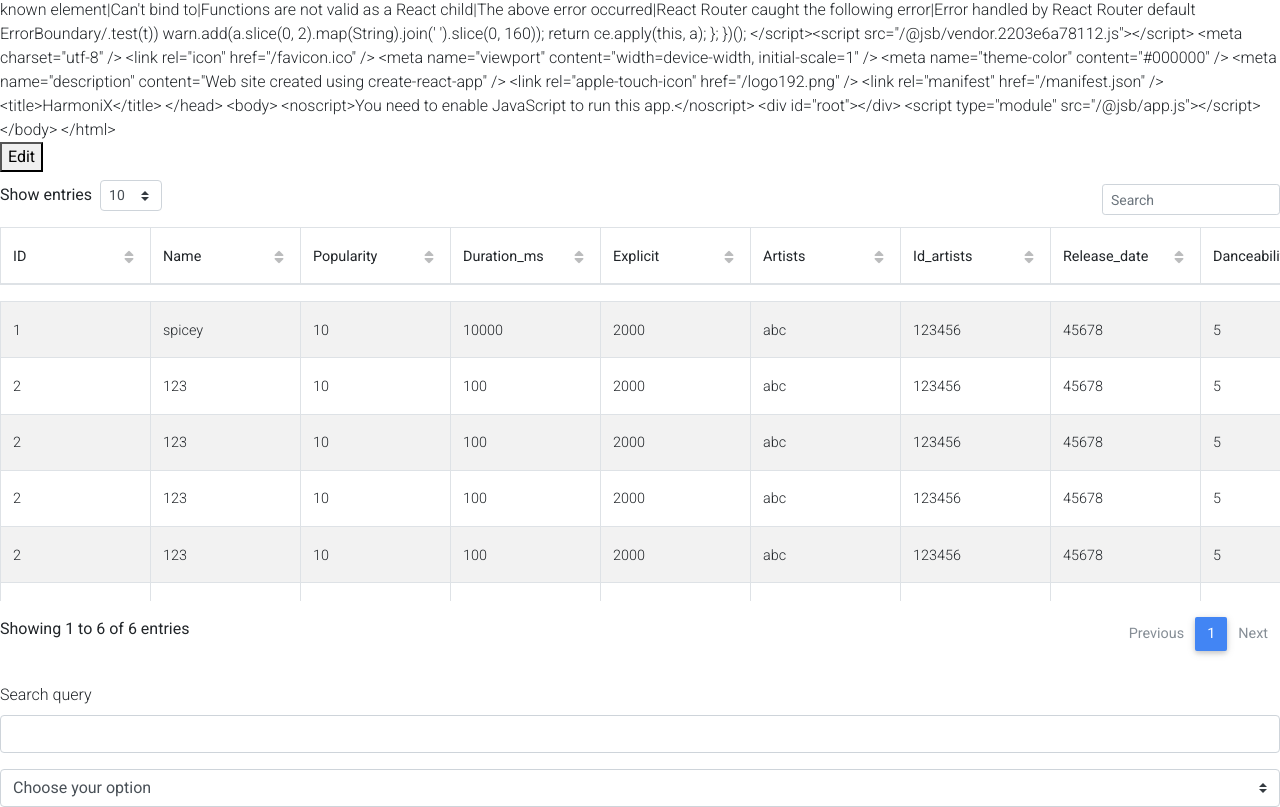
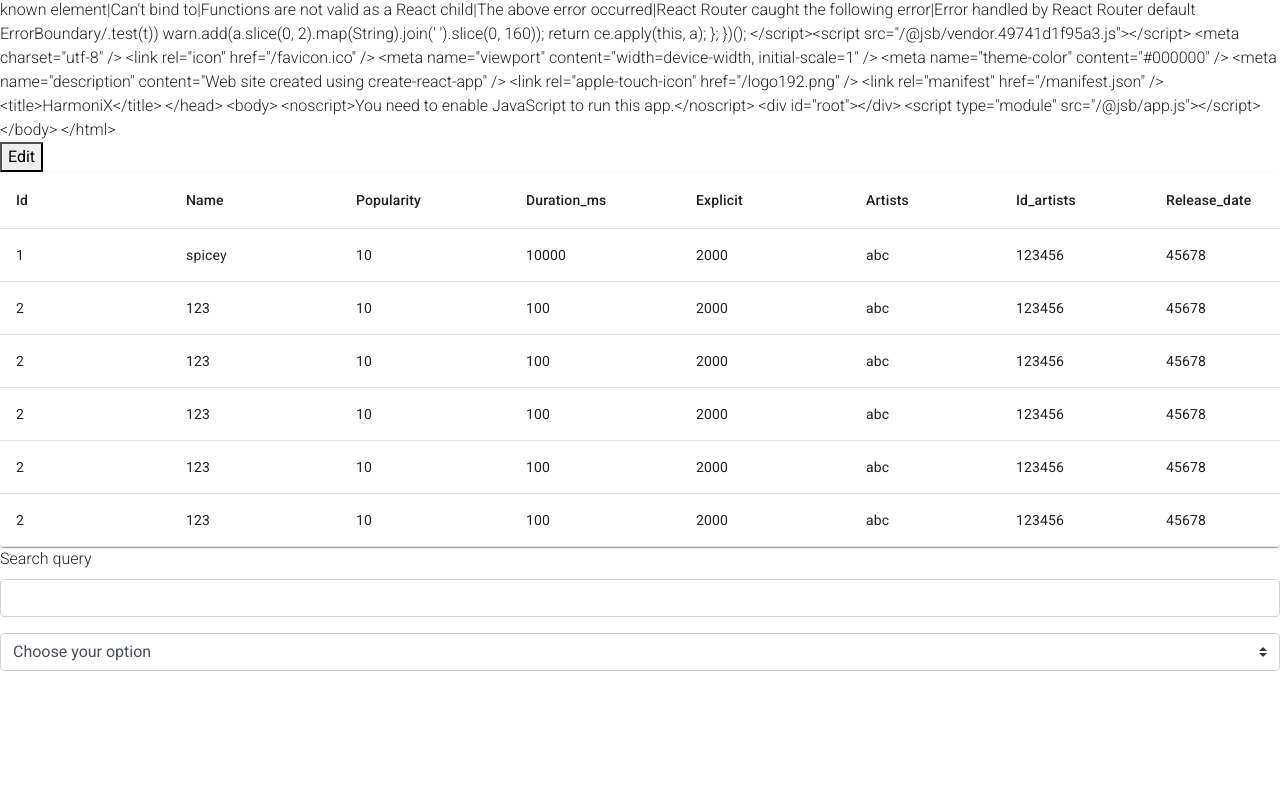
Before and after one commit to borozcod/HarmoniX, a React (Create React App) app in the folder client/: page / in a window 1280 px wide. Shown: the part 3130-3937 px from the top of the page. After the commit the page ends 3801 px from the top, so only its background shows below. Built offline with nearby package versions, Linux system fonts and the light colour scheme.

Commit message:
changed to new table

```diff
--- a/client/package.json
+++ b/client/package.json
@@ -3,6 +3,9 @@
   "version": "0.1.0",
   "private": true,
   "dependencies": {
+    "@emotion/react": "^11.9.0",
+    "@emotion/styled": "^11.8.1",
+    "@mui/material": "^5.6.2",
     "@testing-library/jest-dom": "^5.16.4",
     "@testing-library/react": "^12.1.4",
     "@testing-library/user-event": "^13.5.0",
--- a/client/src/components/Table.js
+++ b/client/src/components/Table.js
@@ -1,19 +1,27 @@
 import React from 'react'
 import json_data from '../mock-data.json'
-import {MDBDataTable, MDBFormInline} from 'mdbreact'
 import Search from "./Search"
 import EditButton from './EditButton'
 
+import Table from '@mui/material/Table';
+import TableBody from '@mui/material/TableBody';
+import TableCell from '@mui/material/TableCell';
+import TableContainer from '@mui/material/TableContainer';
+import TableHead from '@mui/material/TableHead';
+import TableRow from '@mui/material/TableRow';
+import Paper from '@mui/material/Paper';
+
 
 import {useState} from 'react'
+import { minHeight } from '@mui/system'
 
 
-const Table = () => {
+const DataTable = () => {
 
 
   const [rows, setRows] = useState(json_data);
 
-  const [editable, setEditable] = useState(true);
+  const [editable, setEditable] = useState(false);
   const [text, setText] = useState('Edit')
 
   const onSearchHandler = (newData) => {
@@ -28,138 +36,93 @@ const Table = () => {
     else{
         setText("Save")
     }
-
     console.log({rows})
   }
 
-  const data = {
-      columns:[
-          {
-              label: 'ID',
-              field: 'id',
-              sort: 'asc',
-              width: 150
-          },
-          {
-            label: 'Name',
-            field: 'name',
-            sort: 'asc',
-            width: 150
-        },
-        {
-            label: 'Popularity',
-            field: 'popularity',
-            sort: 'asc',
-            width: 150
-        },
-        {
-            label: 'Duration_ms',
-            field: 'duration_ms',
-            sort: 'asc',
-            width: 150
-        },
-        {
-            label: 'Explicit',
-            field: 'explicit',
-            sort: 'asc',
-            width: 150
-        },
+
+  const columns =  [
+    {id: 'id', label: "Id", minWidth: 170},
+    {id: 'name', label: "Name", minWidth: 170},
+    {id: 'popularity', label: "Popularity", minWidth: 170},
+    {id: 'duration_ms', label: "Duration_ms", minWidth: 170},
+    {id: 'explicit', label: "Explicit", minWidth: 170},
     {
         label: 'Artists',
-            field: 'artists',
-            sort: 'asc',
-            width: 150
+        id: 'artists',
+        minWidth: 150
     },
     {
         label: 'Id_artists',
-            field: 'id_artists',
-            sort: 'asc',
-            width: 150
+        id: 'id_artists',
+        minWidth: 150
     },
     {
         label: 'Release_date',
-            field: 'release_date',
-            sort: 'asc',
-            width: 150
+        id: 'release_date',
+        minWidth: 150
     },
     {
         label: 'Danceability',
-            field: 'danceability',
-            sort: 'asc',
-            width: 150
+        id: 'danceability',
+        minWidth: 150
     },
     {
         label: 'Energy',
-            field: 'energy',
-            sort: 'asc',
-            width: 150
+        id: 'energy',
+        minWidth: 150
     },
     {
         label: 'Key',
-            field: 'key',
-            sort: 'asc',
-            width: 150
+        id: 'key',
+        minWidth: 150
     },
     {
         label: 'Loudness',
-            field: 'loudness',
-            sort: 'asc',
-            width: 150
+        id: 'loudness',
+        minWidth: 150
     },
     {
         label: 'Mode',
-            field: 'mode',
-            sort: 'asc',
-            width: 150
+        id: 'mode',
+        minWidth: 150
     },
     {
         label: 'Speechiness',
-            field: 'speechiness',
-            sort: 'asc',
-            width: 150
+        id: 'speechiness',
+        minWidth: 150
     },
     {
         label: 'Acousticness',
-            field: 'acousticness',
-            sort: 'asc',
-            width: 150
+        id: 'acousticness',
+        minWidth: 150
     },
     {
         label: 'Instrumentalness',
-            field: 'instrumentalness',
-            sort: 'asc',
-            width: 150
+        id: 'instrumentalness',
+        minWidth: 150
     },
     {
         label: 'Liveness',
-            field: 'liveness',
-            sort: 'asc',
-            width: 150
+        id: 'liveness',
+        minWidth: 150
     },
     {
         label: 'Valence',
-            field: 'valence',
-            sort: 'asc',
-            width: 150
+        id: 'valence',
+        minWidth: 150
     },
     {
-            label: 'Temp',
-            field: 'temp',
-            sort: 'asc',
-            width: 150
+        label: 'Tempo',
+        id: 'tempo',
+        minWidth: 150
     },
     {
         label: 'Time_signature',
-            field: 'time_signature',
-            sort: 'asc',
-            width: 150
+        id: 'time_signature',
+        minWidth: 150
     },
 
-
-      ],
-
-      rows:rows
-  };
+  ]
 
   return (
 
@@ -167,14 +130,41 @@ const Table = () => {
     <div>
         <EditButton onClick = {onClick} text = {text}/>
 
-        <MDBDataTable
-        scrollX
-        bordered
-        striped
-        maxHeight='300px'
-        data={data}
-        contentEditable = {editable}
-        />
+        <Paper sx = {{width: '100%'}}>
+        <TableContainer sx = {{maxHeight: 440}}>
+            <Table stickyHeader aria-label = "sticky table">
+                <TableHead>
+                    <TableRow>
+                        {columns.map((column) => (
+                          <TableCell
+                            key = {column.id}
+                            style = {{minWidth: column.minWidth}}
+                          >
+                              {column.label}
+                          </TableCell>
+                        ))}
+                    </TableRow>
+                </TableHead>
+                <TableBody>
+                {rows
+                    .map((row) => {
+                return (
+                  <TableRow hover role="checkbox" tabIndex={-1} key={row.code}>
+                    {columns.map((column) => {
+                      const value = row[column.id];
+                      return (
+                        <TableCell key={column.id} align={column.align}>
+                          {value}
+                        </TableCell>
+                      );
+                    })}
+                  </TableRow>
+                );
+              })}
+                </TableBody>
+            </Table>
+        </TableContainer>
+        </Paper>
 
         <Search
 			onSearchHandler={onSearchHandler}
@@ -187,4 +177,4 @@ const Table = () => {
   );
 }
 
-export default Table
+export default DataTable
```
Also changed, not shown: client/src/components/EditableRow.js (added, +11 -0 lines), client/src/components/ReadOnlyRow.js (added, +11 -0 lines), 1 other file (tests, documents, lock files or other folders). Lines whose indentation alone changed are shown as unchanged.
